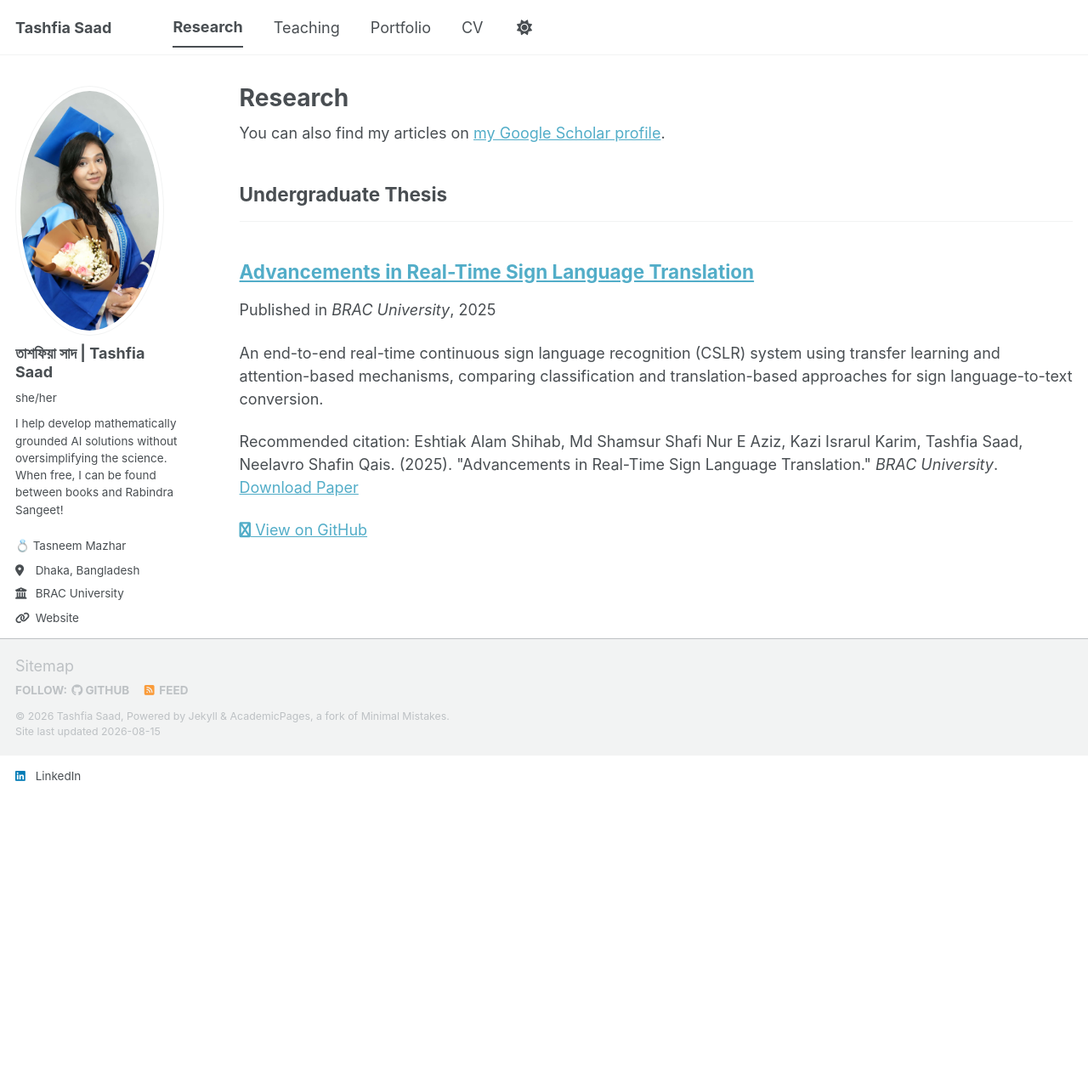
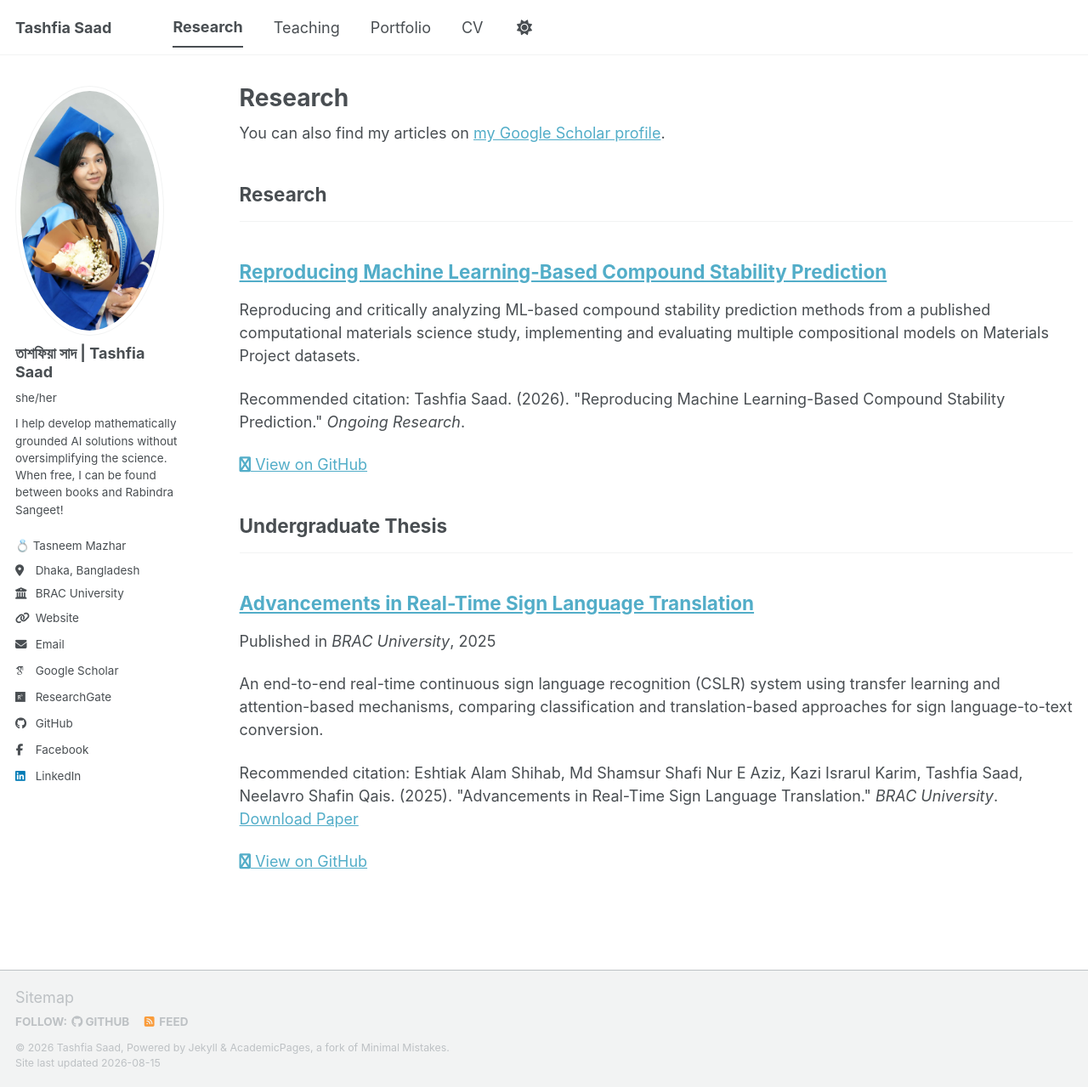
Before and after one commit to saadtashfia/saadtashfia.github.io, a Jekyll site: the page built from _pages/research.html, in a window 1280 px wide and 1279 px high. Shown: the whole window at 85% size. Built offline with Jekyll 4.4.1, drawn with Linux system fonts in a browser that asks for light colours; some web fonts are replaced; a script bundle is joined from its source files by our own code; library files that are not in the unit come from our copies; a file with an impossible date is left out.

Commit message:
Update 2026-compound-stability-prediction.md

```diff
--- a/_publications/2026-compound-stability-prediction.md
+++ b/_publications/2026-compound-stability-prediction.md
@@ -4,7 +4,7 @@
 category: ongoing
 permalink: /publication/2026-compound-stability-prediction
 excerpt: 'Reproducing and critically analyzing ML-based compound stability prediction methods from a published computational materials science study, implementing and evaluating multiple compositional models on Materials Project datasets.'
-date:
+date: 2026-01-01
 githuburl: 'https://github.com/saadtashfia/Computational-Materials-Science'
 slidesurl:
 paperurl:
```
